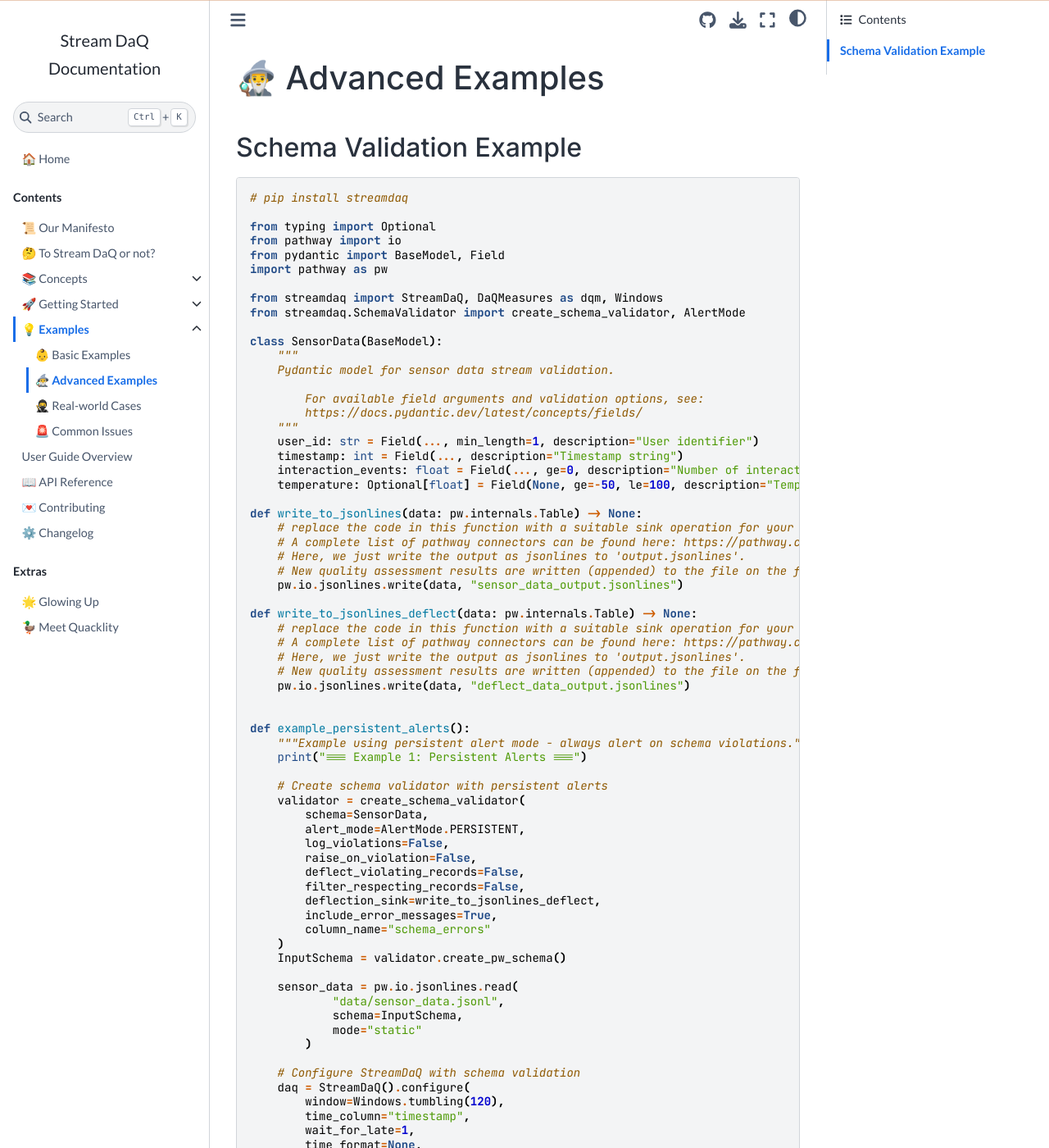
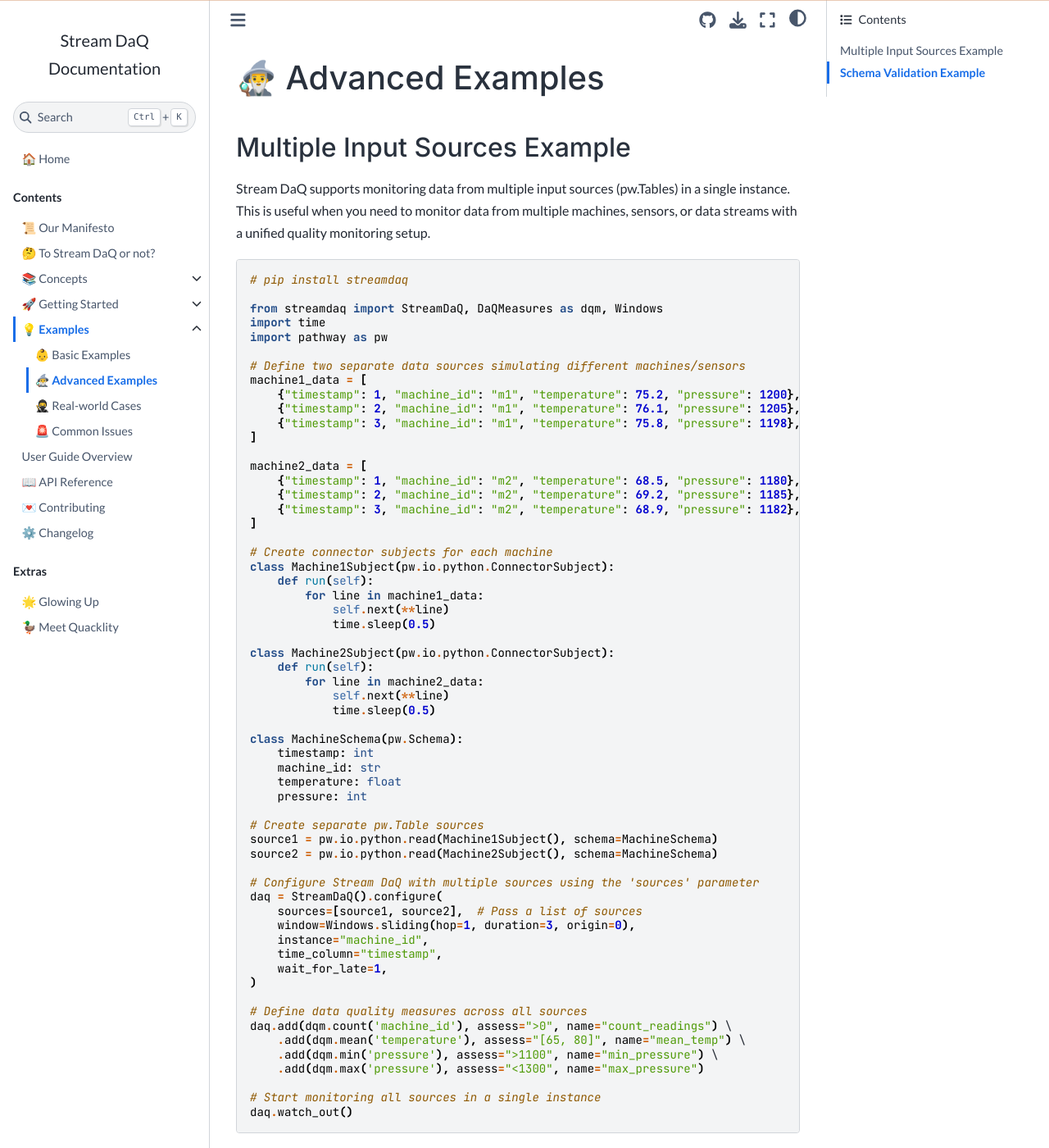
Before and after one commit to Bilpapster/stream-DaQ, a Sphinx documentation site: the page built from docs/examples/advanced-examples.rst, in a window 1280 px wide and 1400 px high. Shown: the whole window at 82% size. Built offline with Sphinx 7.4.7 and the Sphinx Book theme 1.1.4, drawn with Linux system fonts in a browser that asks for light colours; some of the changed text lies outside the part shown.

Commit message:
Add documentation for multiple input sources feature
Co-authored-by: Gatmatz <74056308+Gatmatz@users.noreply.github.com>

```diff
--- a/docs/examples/advanced-examples.rst
+++ b/docs/examples/advanced-examples.rst
@@ -1,5 +1,74 @@
 🧙‍♂️ Advanced Examples
 =============================
+
+Multiple Input Sources Example
+-------------------------------
+
+Stream DaQ supports monitoring data from multiple input sources (pw.Tables) in a single instance. This is useful when you need to monitor data from multiple machines, sensors, or data streams with a unified quality monitoring setup.
+
+.. code-block:: python
+
+    # pip install streamdaq
+
+    from streamdaq import StreamDaQ, DaQMeasures as dqm, Windows
+    import time
+    import pathway as pw
+
+    # Define two separate data sources simulating different machines/sensors
+    machine1_data = [
+        {"timestamp": 1, "machine_id": "m1", "temperature": 75.2, "pressure": 1200},
+        {"timestamp": 2, "machine_id": "m1", "temperature": 76.1, "pressure": 1205},
+        {"timestamp": 3, "machine_id": "m1", "temperature": 75.8, "pressure": 1198},
+    ]
+
+    machine2_data = [
+        {"timestamp": 1, "machine_id": "m2", "temperature": 68.5, "pressure": 1180},
+        {"timestamp": 2, "machine_id": "m2", "temperature": 69.2, "pressure": 1185},
+        {"timestamp": 3, "machine_id": "m2", "temperature": 68.9, "pressure": 1182},
+    ]
+
+    # Create connector subjects for each machine
+    class Machine1Subject(pw.io.python.ConnectorSubject):
+        def run(self):
+            for line in machine1_data:
+                self.next(**line)
+                time.sleep(0.5)
+
+    class Machine2Subject(pw.io.python.ConnectorSubject):
+        def run(self):
+            for line in machine2_data:
+                self.next(**line)
+                time.sleep(0.5)
+
+    class MachineSchema(pw.Schema):
+        timestamp: int
+        machine_id: str
+        temperature: float
+        pressure: int
+
+    # Create separate pw.Table sources
+    source1 = pw.io.python.read(Machine1Subject(), schema=MachineSchema)
+    source2 = pw.io.python.read(Machine2Subject(), schema=MachineSchema)
+
+    # Configure Stream DaQ with multiple sources using the 'sources' parameter
+    daq = StreamDaQ().configure(
+        sources=[source1, source2],  # Pass a list of sources
+        window=Windows.sliding(hop=1, duration=3, origin=0),
+        instance="machine_id",
+        time_column="timestamp",
+        wait_for_late=1,
+    )
+
+    # Define data quality measures across all sources
+    daq.add(dqm.count('machine_id'), assess=">0", name="count_readings") \
+        .add(dqm.mean('temperature'), assess="[65, 80]", name="mean_temp") \
+        .add(dqm.min('pressure'), assess=">1100", name="min_pressure") \
+        .add(dqm.max('pressure'), assess="<1300", name="max_pressure")
+
+    # Start monitoring all sources in a single instance
+    daq.watch_out()
+
+**Note:** The ``sources`` parameter cannot be used together with the ``source`` parameter. Use ``source`` for a single input source or ``sources`` for multiple input sources.
 
 Schema Validation Example
 --------------------------
```
